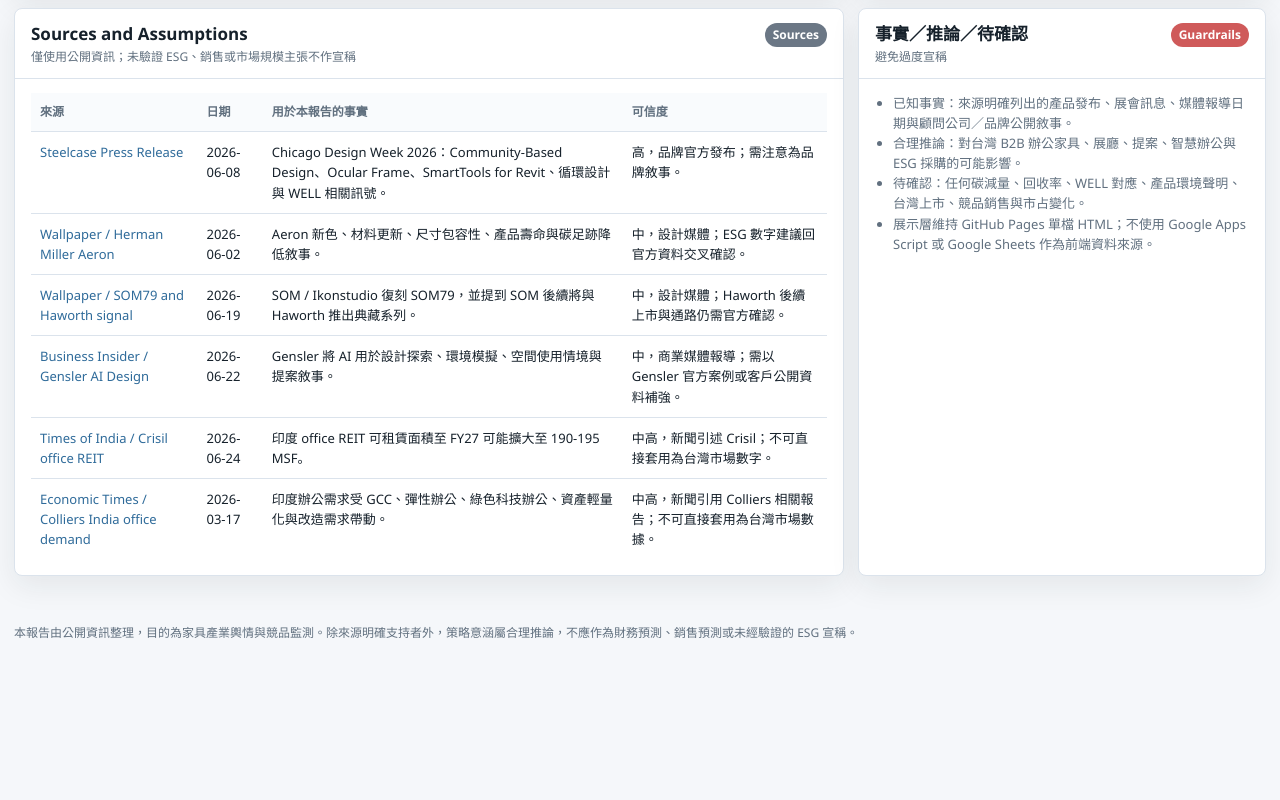
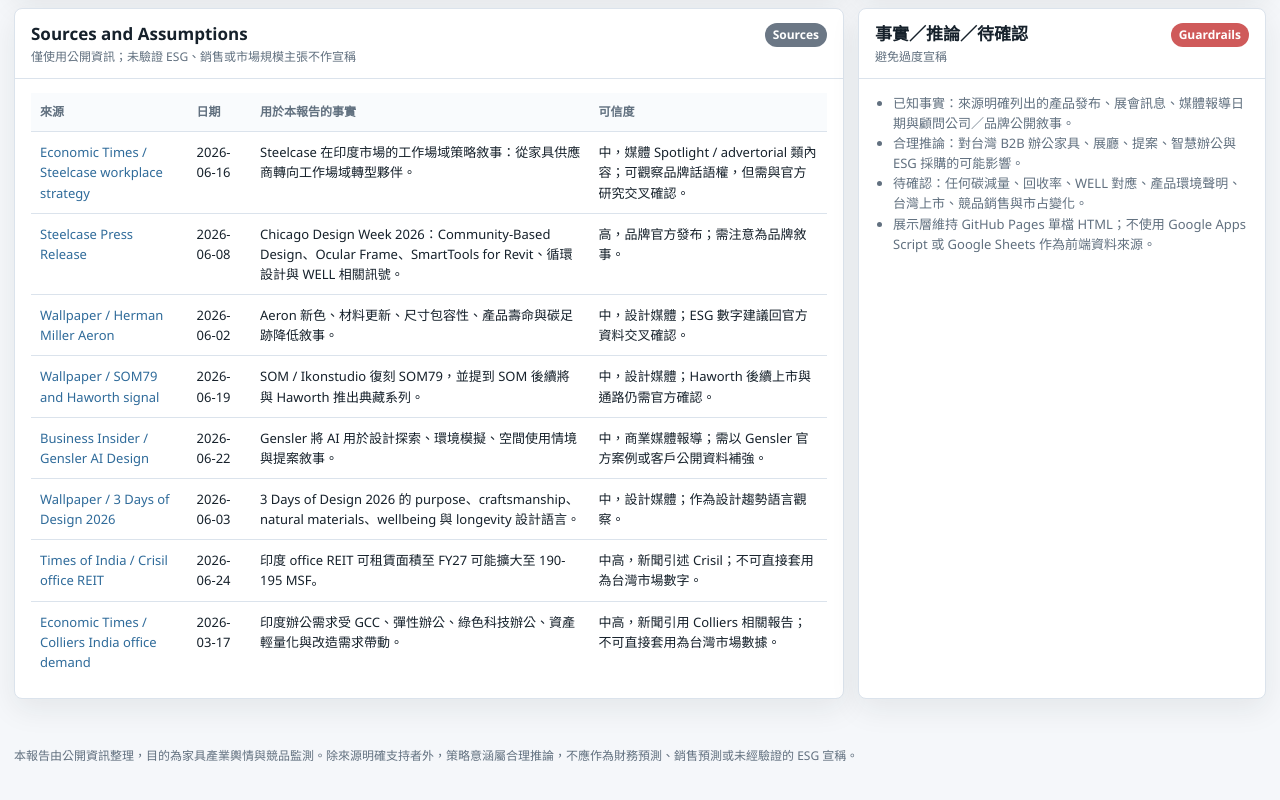
Before and after one commit to shawnfan303/aurora-report, a plain HTML site: page index.html in a window 1280 px wide. Shown: the part 3215-4015 px from the top of the page. Before the commit the page ends 3898 px from the top, so only its background shows below. Drawn offline with Linux system fonts and the light colour scheme.

Commit message:
Update daily report 2026-06-25

```diff
--- a/index.html
+++ b/index.html
@@ -724,6 +724,12 @@
             </thead>
             <tbody>
               <tr>
+                <td><a href="https://economictimes.indiatimes.com/industry/services/property-/-cstruction/workplace-as-strategy-steelcase-driving-performance-beyond-design/articleshow/131735011.cms?from=mdr">Economic Times / Steelcase workplace strategy</a></td>
+                <td>2026-06-16</td>
+                <td>Steelcase 在印度市場的工作場域策略敘事：從家具供應商轉向工作場域轉型夥伴。</td>
+                <td>中，媒體 Spotlight / advertorial 類內容；可觀察品牌話語權，但需與官方研究交叉確認。</td>
+              </tr>
+              <tr>
                 <td><a href="https://www.steelcase.com/press-releases/steelcase-showcases-workplace-design-strategies-that-support-wellbeing-and-performance-at-chicago-design-week-2026/">Steelcase Press Release</a></td>
                 <td>2026-06-08</td>
                 <td>Chicago Design Week 2026：Community-Based Design、Ocular Frame、SmartTools for Revit、循環設計與 WELL 相關訊號。</td>
@@ -746,6 +752,12 @@
                 <td>2026-06-22</td>
                 <td>Gensler 將 AI 用於設計探索、環境模擬、空間使用情境與提案敘事。</td>
                 <td>中，商業媒體報導；需以 Gensler 官方案例或客戶公開資料補強。</td>
+              </tr>
+              <tr>
+                <td><a href="https://www.wallpaper.com/design-interiors/design-events/3-days-of-design-2026-copenhagen-preview">Wallpaper / 3 Days of Design 2026</a></td>
+                <td>2026-06-03</td>
+                <td>3 Days of Design 2026 的 purpose、craftsmanship、natural materials、wellbeing 與 longevity 設計語言。</td>
+                <td>中，設計媒體；作為設計趨勢語言觀察。</td>
               </tr>
               <tr>
                 <td><a href="https://timesofindia.indiatimes.com/real-estate/news/crisil-sees-office-reit-portfolio-growing-to-190-195-msf-by-fy27/articleshow/131954802.cms">Times of India / Crisil office REIT</a></td>
```
Also changed, not shown: outputs/index.html (+12 -0 lines).
